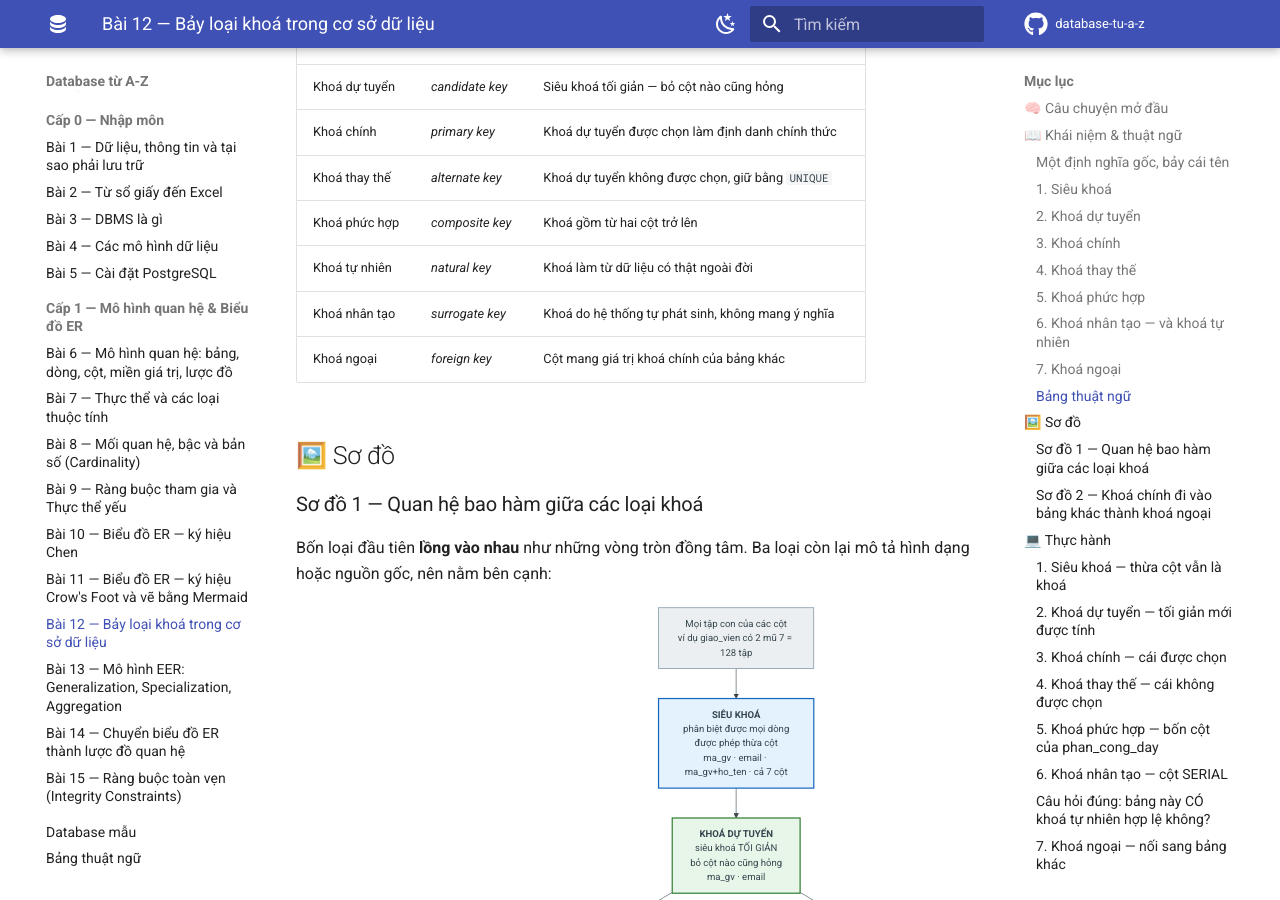
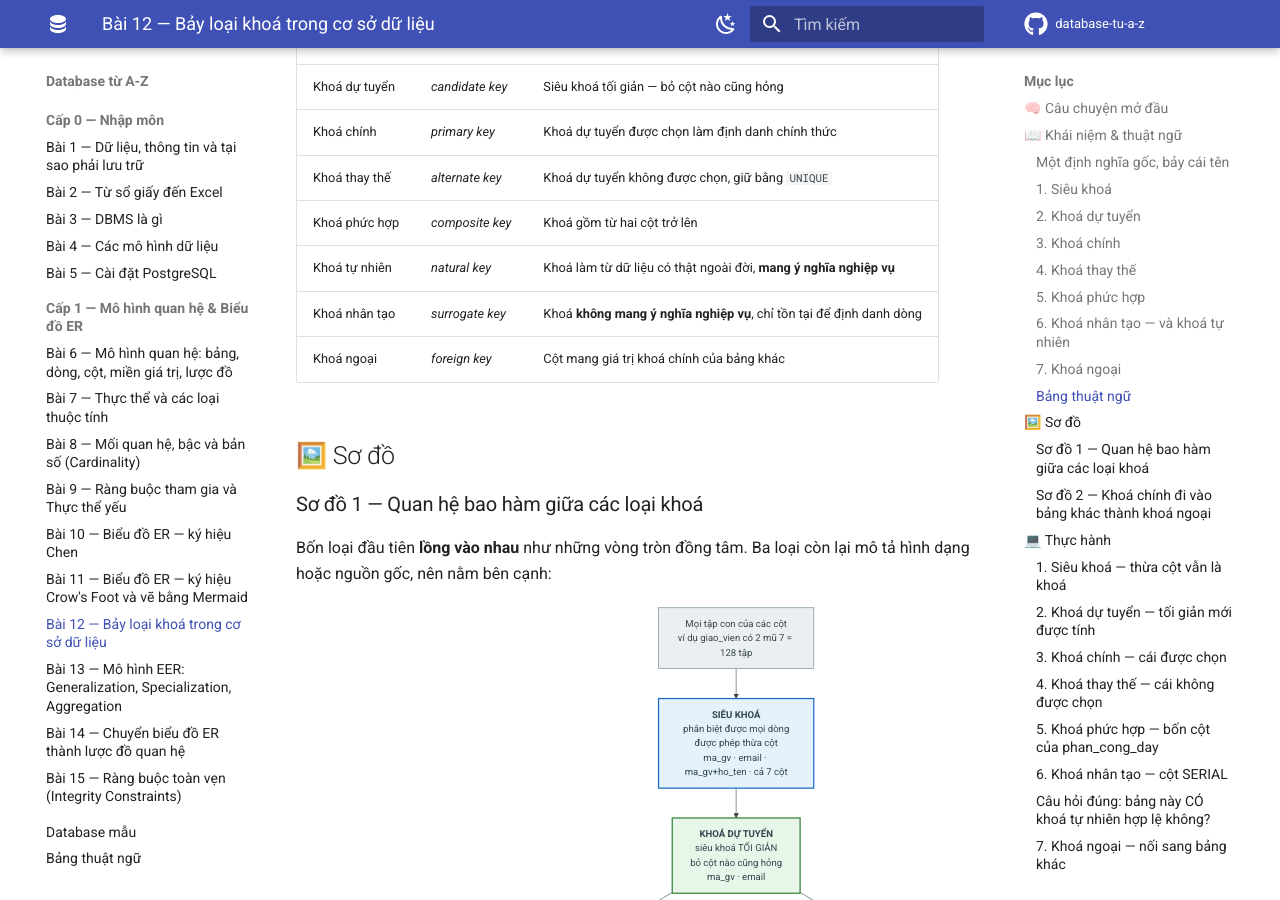
Before and after one commit to hungnguyen010518/database-tu-a-z, an MkDocs documentation site: the page built from docs/cap-1-mo-hinh-er/12-bay-loai-khoa.md, in a window 1280 px wide and 900 px high, scrolled down 6944 px. Built offline with MkDocs 1.6.1 and Material for MkDocs 9.7.7, drawn with Linux system fonts in a browser that asks for light colours; comment, search, counter and statistics services are not loaded.

Commit message:
Fix round 2: đồng bộ bảng thuật ngữ Bài 11-15 với thân bài
Finding 9 còn sót: bảng thuật ngữ Bài 12 vẫn định nghĩa khoá nhân tạo là
"khoá do hệ thống tự phát sinh" — đúng nguyên văn mà bản sửa vòng 1 đã
bác bỏ ở 12:155, và mâu thuẫn với ma_ph (gõ tay theo mẫu PH001).

Rà tự động cả 36 dòng bảng thuật ngữ của Bài 11-15 bằng cách đối chiếu với
định nghĩa in đậm trong thân bài, tìm thêm 4 dòng lệch:
- 12 Khoá tự nhiên: thêm "mang ý nghĩa nghiệp vụ" cho đối xứng
- 11 Chân quạ: nói rõ nó nằm sát hình chữ nhật và là nửa tối đa, khớp với
  bảng hai nửa ký hiệu đã sửa ở vòng 1
- 15 Toàn vẹn tham chiếu: bổ sung vế NULL đã bị bỏ mất
- 15 Ràng buộc hoãn: "chỉ kiểm tra lúc COMMIT" chỉ đúng với
  INITIALLY DEFERRED, sửa thành "hoãn được việc kiểm tra"

Thêm dòng còn thiếu: Bài 13 nhận thuật ngữ chuyên biệt hoá theo thuộc tính
ở vòng 1 nhưng chưa vào bảng thuật ngữ.

Co-Authored-By: Claude Opus 5 (1M context) <noreply@anthropic.com>

```diff
--- a/docs/cap-1-mo-hinh-er/12-bay-loai-khoa.md
+++ b/docs/cap-1-mo-hinh-er/12-bay-loai-khoa.md
@@ -219,8 +219,8 @@ Ba điều database bảo đảm nhờ khoá ngoại:
 | Khoá chính | *primary key* | Khoá dự tuyển được chọn làm định danh chính thức |
 | Khoá thay thế | *alternate key* | Khoá dự tuyển không được chọn, giữ bằng `UNIQUE` |
 | Khoá phức hợp | *composite key* | Khoá gồm từ hai cột trở lên |
-| Khoá tự nhiên | *natural key* | Khoá làm từ dữ liệu có thật ngoài đời |
-| Khoá nhân tạo | *surrogate key* | Khoá do hệ thống tự phát sinh, không mang ý nghĩa |
+| Khoá tự nhiên | *natural key* | Khoá làm từ dữ liệu có thật ngoài đời, **mang ý nghĩa nghiệp vụ** |
+| Khoá nhân tạo | *surrogate key* | Khoá **không mang ý nghĩa nghiệp vụ**, chỉ tồn tại để định danh dòng |
 | Khoá ngoại | *foreign key* | Cột mang giá trị khoá chính của bảng khác |
 
 ## 🖼️ Sơ đồ
```
Also changed, not shown: docs/cap-1-mo-hinh-er/11-bieu-do-er-crows-foot.md (+1 -1 lines), docs/cap-1-mo-hinh-er/13-mo-hinh-eer.md (+1 -0 lines), docs/cap-1-mo-hinh-er/15-rang-buoc-toan-ven.md (+2 -2 lines).
